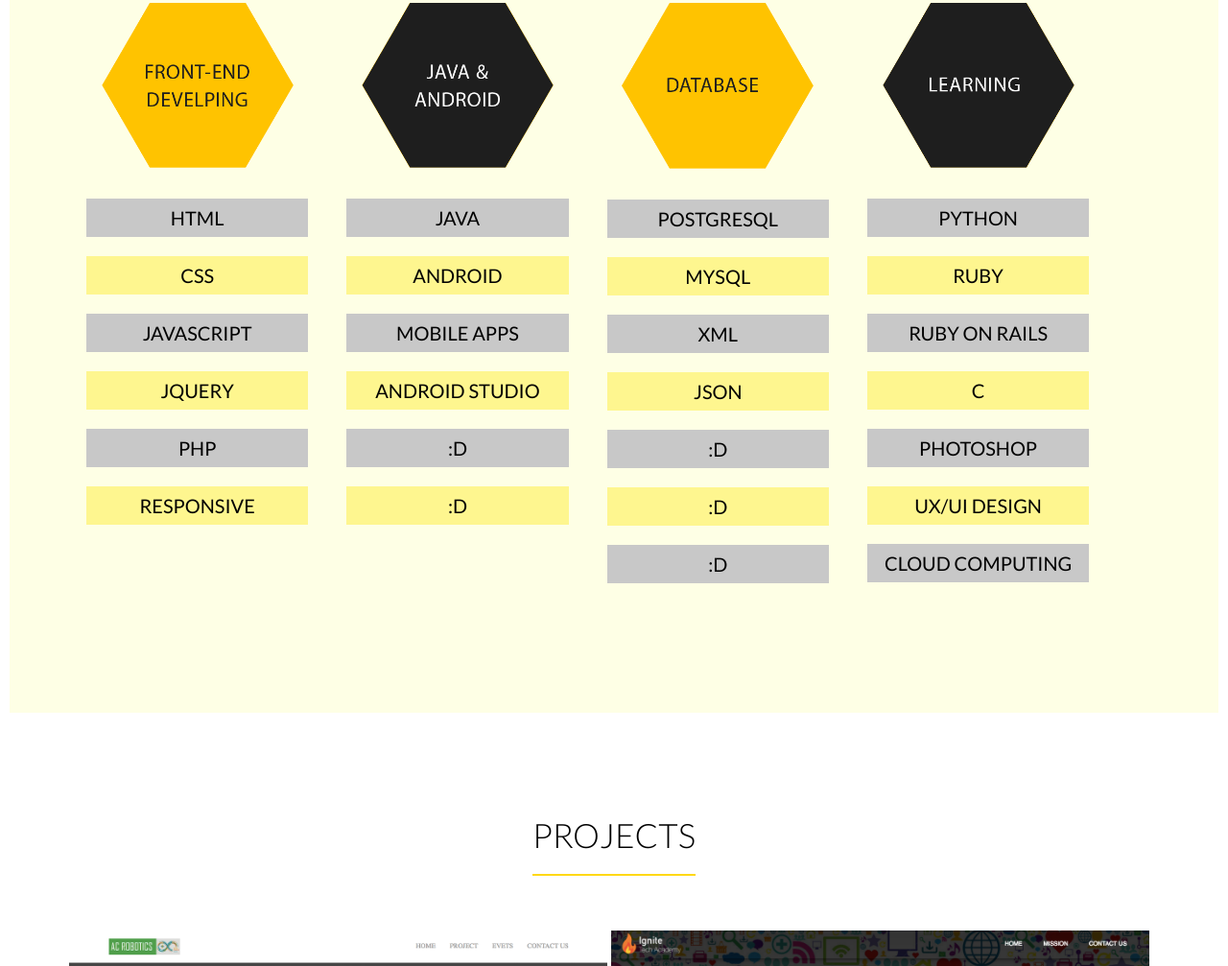
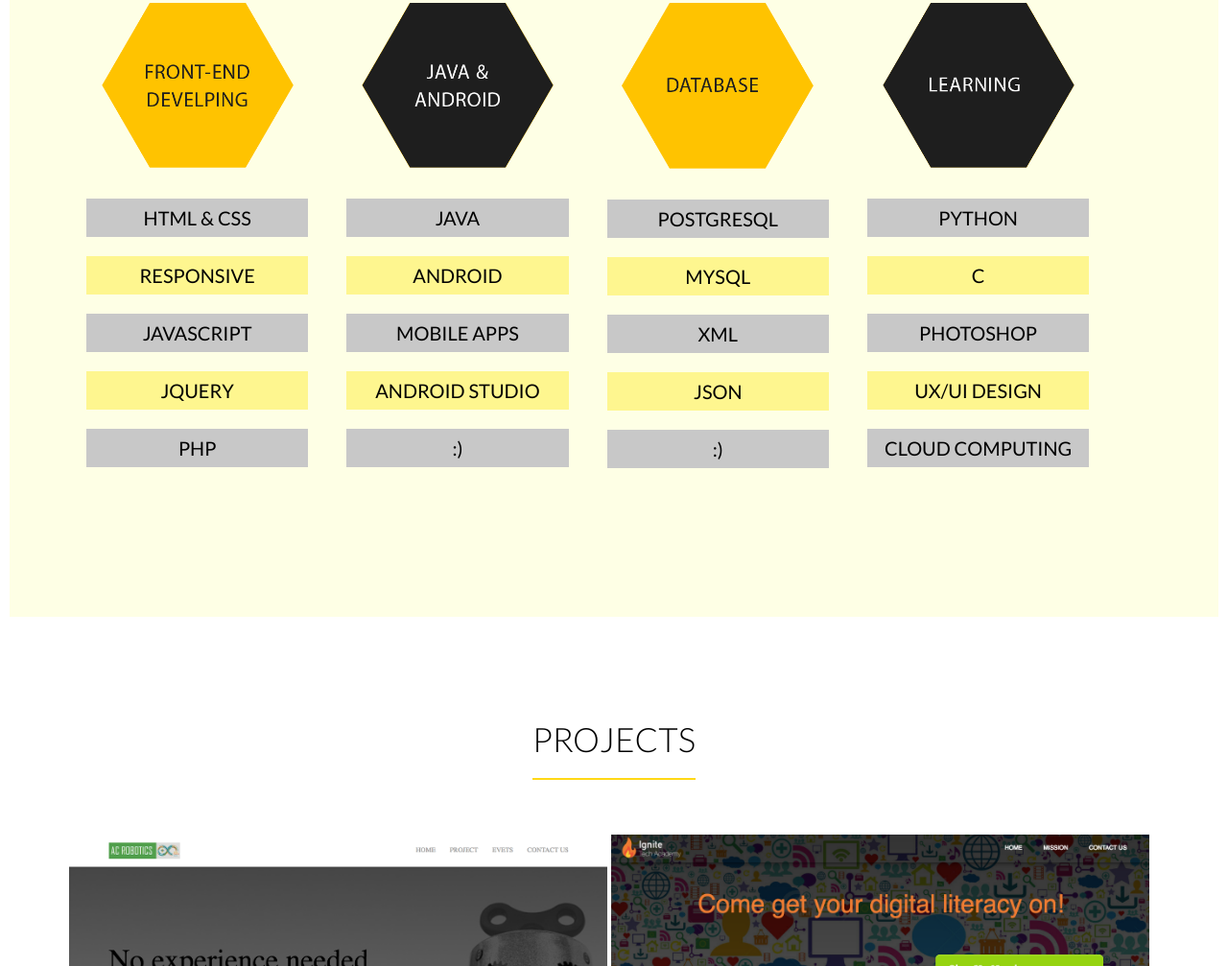
Before and after one commit to areumcho/areumcho.github.io, a plain HTML site: page index.html in a window 1280 px wide. Shown: the part 1226-2233 px from the top of the page at 96% size. Drawn offline with Linux system fonts and the light colour scheme.

Commit message:
fixed skills

```diff
--- a/index.html
+++ b/index.html
@@ -105,12 +105,12 @@
         <div class="row wrapper skills">
             <div class="col span-1-of-4">
                 <img src="img/frontend.png">
-                <h4>HTML</h4> <br>
-                <h5>CSS</h5> <br>
+                <h4>HTML &amp; CSS</h4> <br>
+                <h5>RESPONSIVE</h5> <br>
                 <h4>JAVASCRIPT</h4> <br>
                 <h5>JQUERY</h5> <br>
                 <h4>PHP</h4> <br>
-                <h5>RESPONSIVE</h5>
+
             </div>
             <div class="col span-1-of-4">
                 <img src="img/java1.png">
@@ -118,8 +118,9 @@
                 <h5>ANDROID</h5> <br>
                 <h4>MOBILE APPS</h4> <br>
                 <h5>ANDROID STUDIO</h5> <br>
-                <h4>:D</h4> <br>
-                <h5>:D</h5>
+                  <h4>:)</h4> <br>
+
+
 
             </div>
             <div class="col span-1-of-4">
@@ -128,15 +129,13 @@
                 <h5>MYSQL</h5> <br>
                 <h4>XML</h4> <br>
                 <h5>JSON</h5> <br>
-                <h4>:D</h4> <br>
-                <h5>:D</h5> <br>
-                <h4>:D</h4>
+                <h4>:)</h4> <br>
+
+
             </div>
             <div class="col span-1-of-4">
                 <img src="img/learning.png">
                 <h4>PYTHON</h4> <br>
-                <h5>RUBY</h5> <br>
-                <h4>RUBY ON RAILS</h4> <br>
                 <h5>C</h5> <br>
                 <h4>PHOTOSHOP</h4> <br>
                 <h5>UX/UI DESIGN</h5> <br>
```
Also changed, not shown: learning.png (deleted).
